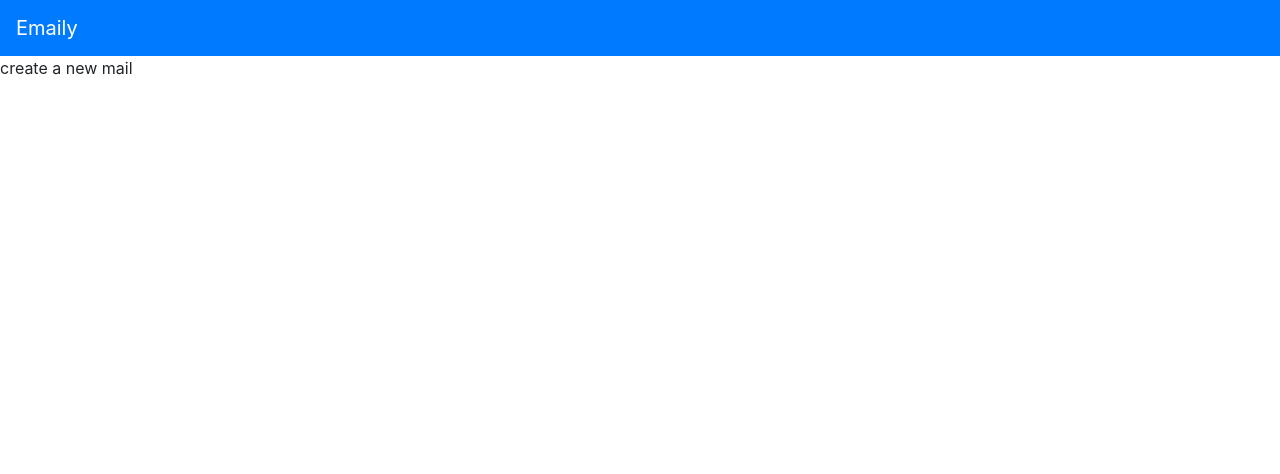
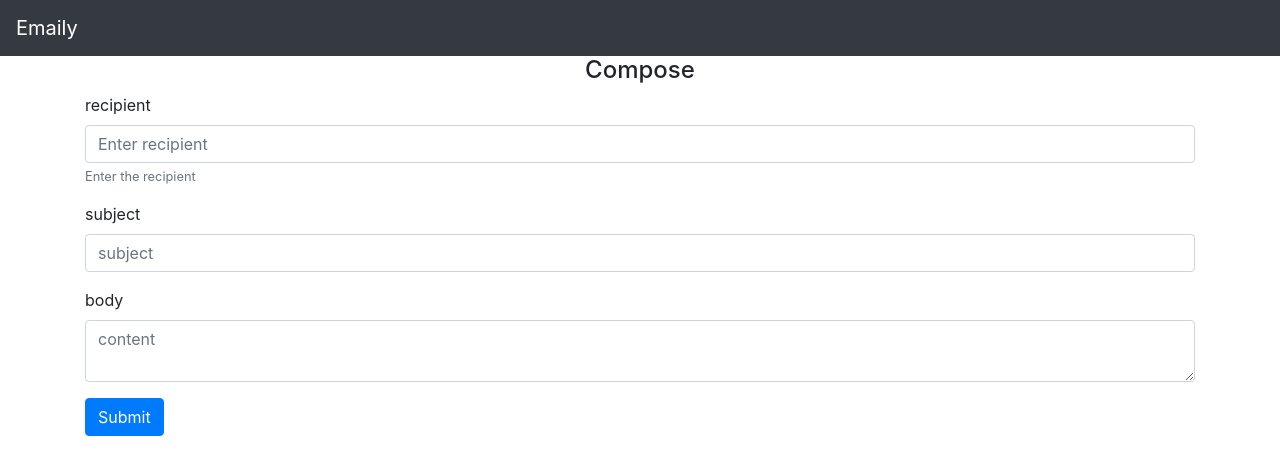
Before and after one commit to aa1aac/email, a React (Create React App) app in the folder client/: page /emails/new in a window 1280 px wide. Shown: the top 474 px of the page. Built offline with nearby package versions, Linux system fonts and the light colour scheme; no server answers.

Commit message:
front end aspect of form

```diff
--- a/client/src/components/Dashboard.js
+++ b/client/src/components/Dashboard.js
@@ -1,16 +1,18 @@
 import React, { Component } from "react";
 import { Link } from "react-router-dom";
+
+import "./design/composeButton.css";
 
 class Dashboard extends Component {
   render() {
     return (
       <div>
-        Dashboard
-        <div className="fixed-action-btn">
-          <Link className="btn-floating btn-large red" to="/emails/new">
-            <i className="large material-icons">+</i>
-          </Link>
+        <div className="container">
+          <h5 className="text-center">Sent mails</h5>
         </div>
+        <Link className="compose" to="/emails/new">
+          +
+        </Link>
       </div>
     );
   }
--- a/client/src/components/Header.js
+++ b/client/src/components/Header.js
@@ -1,6 +1,6 @@
 import React, { Component } from "react";
 import { connect } from "react-redux";
-import { Link } from "react-router-dom";
+
 import {
   Collapse,
   Navbar,
@@ -29,7 +29,7 @@ class Header extends Component {
       default:
         return [
           <NavItem key="1">
-            <Payments className="btn btn-primary" />
+            <Payments />
           </NavItem>,
           <NavItem key="2" style={{ margin: "8px 0" }}>
             <Badge color="light">Credits:{this.props.auth.credits}</Badge>
@@ -59,7 +59,7 @@ class Header extends Component {
   render() {
     return (
       <div>
-        <Navbar color="primary" dark expand="md">
+        <Navbar color="dark" dark expand="md">
           <NavbarBrand href={this.props.auth ? "./emails" : "/"}>
             Emaily
           </NavbarBrand>
--- a/client/src/components/NewMail.js
+++ b/client/src/components/NewMail.js
@@ -1,8 +1,76 @@
 import React, { Component } from "react";
+import axios from "axios";
 
 class NewMail extends Component {
+  constructor(props) {
+    super(props);
+    this.state = {
+      recipient: "",
+      subject: "",
+      body: ""
+    };
+  }
+
+  changeHandeler = event => {
+    this.setState({ [event.target.id]: event.target.value });
+  };
+
+  handleSubmit(event) {}
   render() {
-    return <div>create a new mail</div>;
+    return (
+      <div className="container">
+        <h4 className="text-center">Compose</h4>
+        <form onSubmit={this.handleSubmit}>
+          <div className="form-group">
+            <label htmlFor="recipient">recipient</label>
+            <input
+              required
+              type="email"
+              className="form-control"
+              id="recipient"
+              aria-describedby="recipient"
+              placeholder="Enter recipient"
+              value={this.state.recipient}
+              name="recipient"
+              onChange={this.changeHandeler}
+            />
+            <small id="recipient" className="form-text text-muted">
+              Enter the recipient
+            </small>
+          </div>
+          <div className="form-group">
+            <label htmlFor="subject">subject</label>
+            <input
+              required
+              type="text"
+              className="form-control"
+              id="subject"
+              aria-describedby="subject"
+              placeholder="subject"
+              value={this.state.subject}
+              onChange={this.changeHandeler}
+              name="subject"
+            />
+          </div>
+          <div className="form-group">
+            <label htmlFor="body">body</label>
+            <textarea
+              required
+              type="text"
+              value={this.state.body}
+              className="form-control"
+              id="body"
+              aria-describedby="body"
+              placeholder="content"
+              onChange={this.changeHandeler}
+              name="body"
+            />
+          </div>
+
+          <button className="btn btn-primary">Submit</button>
+        </form>
+      </div>
+    );
   }
 }
 
--- a/client/src/components/Payments.js
+++ b/client/src/components/Payments.js
@@ -14,7 +14,7 @@ class Payments extends Component {
         token={token => this.props.handleToken(token)}
         stripeKey={process.env.REACT_APP_STRIPE_KEY}
       >
-        <button className="btn">Add credits</button>
+        <button className="btn text-white">Add credits</button>
       </StripeCheckout>
     );
   }
--- /dev/null
+++ b/client/src/components/design/composeButton.css
@@ -0,0 +1,17 @@
+.compose {
+  background-color: #2c2423;
+  padding: 15px;
+  float: right;
+  position: fixed;
+  top: 90%;
+  left: 95%;
+  color: aliceblue;
+  outline: none;
+  border-radius: 50% 50%;
+}
+
+a.compose,
+a.compose:hover {
+  color: aliceblue;
+  text-decoration: none;
+}
```
Also changed, not shown: 1 other file (tests, documents, lock files or other folders).
